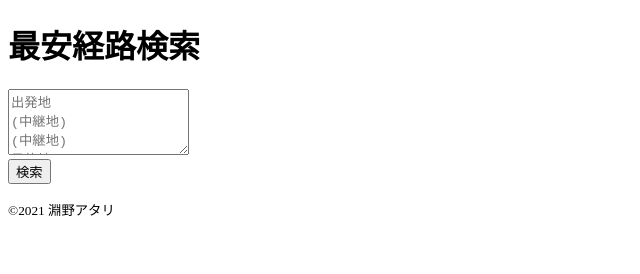
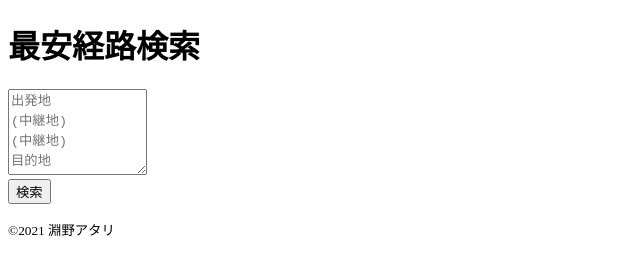
Before and after one commit to hutinoatari/cheapTransfer, a plain HTML site: page index.html in a window 1280 px wide. Shown: the whole page, without its empty margins (0-640 px from the left). Drawn offline with Linux system fonts and the light colour scheme.

Commit message:
入力欄のサイズを中身依存にした

```diff
--- a/index.html
+++ b/index.html
@@ -13,7 +13,7 @@
     </header>
 
     <main>
-        <textarea name="locationData" rows="4" placeholder="出発地&#13;(中継地)&#13;(中継地)&#13;目的地"></textarea>
+        <textarea name="locationData" style="field-sizing: content; min-height: 6em; min-width: 10em; line-height: 1.5em;" placeholder="出発地&#13;(中継地)&#13;(中継地)&#13;目的地"></textarea>
         <div>
             <button type="button" onclick="searchTransfer()">検索</button>
         </div>
```
